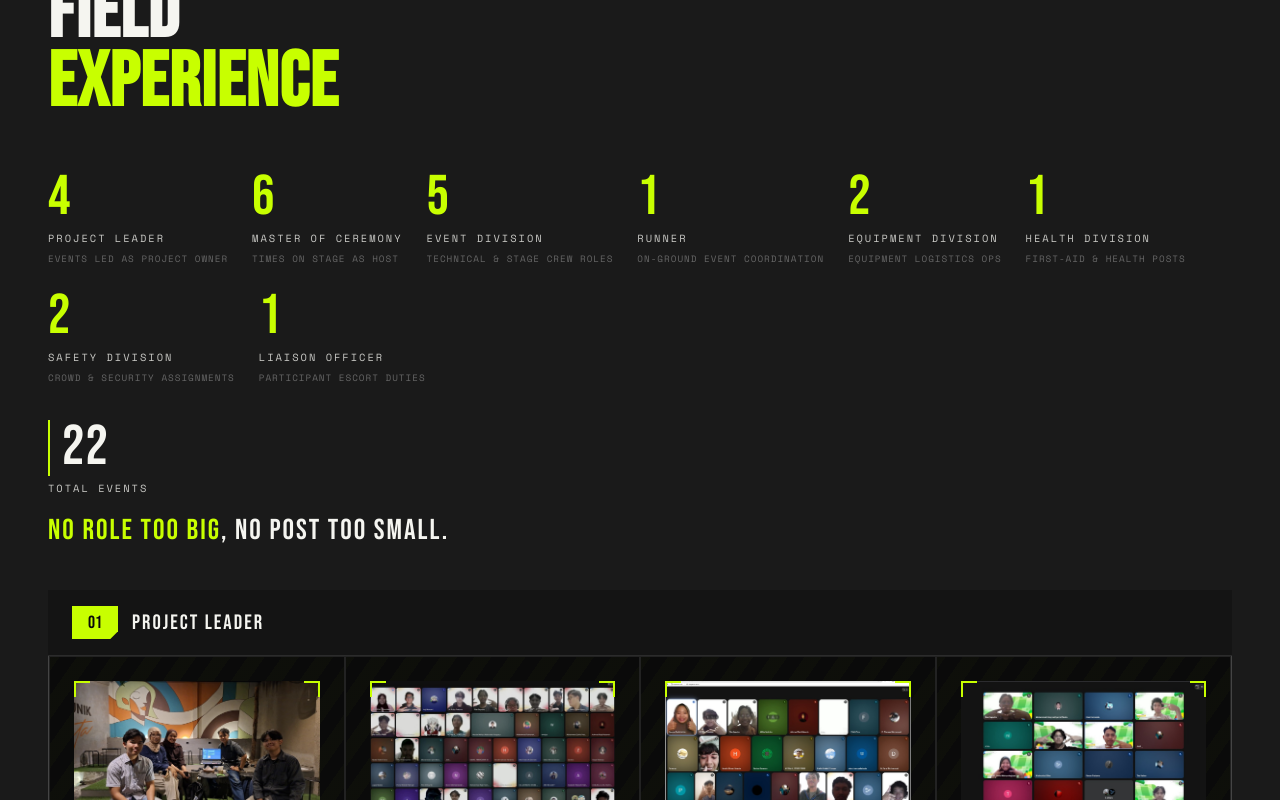
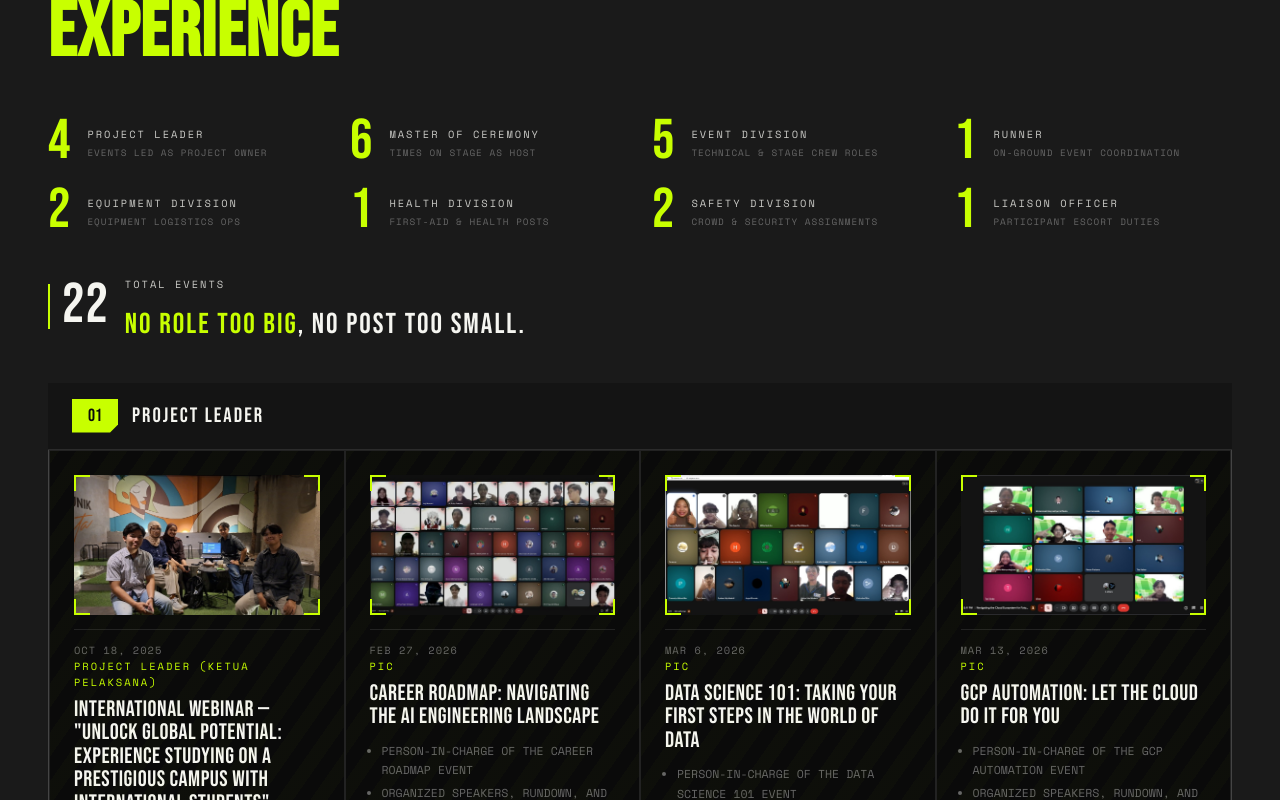
Before and after one commit to R1zkyy/r1zky.github.io, a React (Vite) app: page / in a window 1280 px wide. Shown: the part 1960-2760 px from the top of the page. Built offline with nearby package versions, Linux system fonts and the light colour scheme.

Commit message:
feat: redesign stats grid to side-by-side flex row and use CSS Grid auto-fit for perfect balance

```diff
--- a/src/App.jsx
+++ b/src/App.jsx
@@ -424,6 +424,7 @@ export default function App() {
           {DIVISIONS.filter(div => div.tag !== '10' && div.tag !== '09').map((div, i) => (
             <div key={i} className="exp-stat-item">
               <span className="exp-stat-num"><CountUp target={div.events.length} duration={600} /></span>
+              <div className="exp-stat-text-group">
                 <span className="exp-stat-label">{div.name}</span>
                 <span className="exp-stat-desc">
                   {div.tag === '01' && 'Events led as project owner'}
@@ -436,13 +437,16 @@ export default function App() {
                   {div.tag === '08' && 'Participant escort duties'}
                 </span>
               </div>
+            </div>
           ))}
           <div className="exp-stat-item exp-stat-total">
             <span className="exp-stat-num">
               <CountUp target={DIVISIONS.filter(div => div.tag !== '10' && div.tag !== '09').reduce((a, d) => a + d.events.length, 0)} duration={1200} />
             </span>
+            <div className="exp-stat-text-group">
               <span className="exp-stat-label">Total Events</span>
               <span className="exp-stat-desc"><em>No role too big</em>, no post too small.</span>
+            </div>
           </div>
         </div>
         <div style={{ display: 'flex', flexDirection: 'column', gap: '2px' }}>
--- a/src/index.css
+++ b/src/index.css
@@ -1713,25 +1713,33 @@ a {
 
 /* ─── EXP STATS GRID (rolling number display) ─── */
 .exp-stats-grid {
-  display: flex;
-  flex-wrap: wrap;
-  gap: 24px 24px;
+  display: grid;
+  grid-template-columns: repeat(auto-fit, minmax(240px, 1fr));
+  gap: 24px;
   margin-top: 16px;
   margin-bottom: 40px;
+  align-items: start;
 }
 
 .exp-stat-item {
   display: flex;
-  flex-direction: column;
-  gap: 4px;
-  min-width: 80px;
+  flex-direction: row;
+  align-items: flex-start;
+  gap: 16px;
+}
+
+.exp-stat-text-group {
+  display: flex;
+  flex-direction: column;
+  gap: 2px;
+  padding-top: 6px;
 }
 
 .exp-stat-num {
   font-family: var(--font-h);
   font-size: clamp(2rem, 5vw, 3.5rem);
   color: var(--lime);
-  line-height: 1;
+  line-height: 0.8;
   letter-spacing: 1px;
 }
 
@@ -1754,8 +1762,9 @@ a {
 }
 
 .exp-stat-total {
-  flex: 1 1 100%;
+  grid-column: 1 / -1;
   margin-top: 12px;
+  align-items: center;
 }
 
 .exp-stat-total .exp-stat-num {
```
Lines whose indentation alone changed are shown as unchanged.
